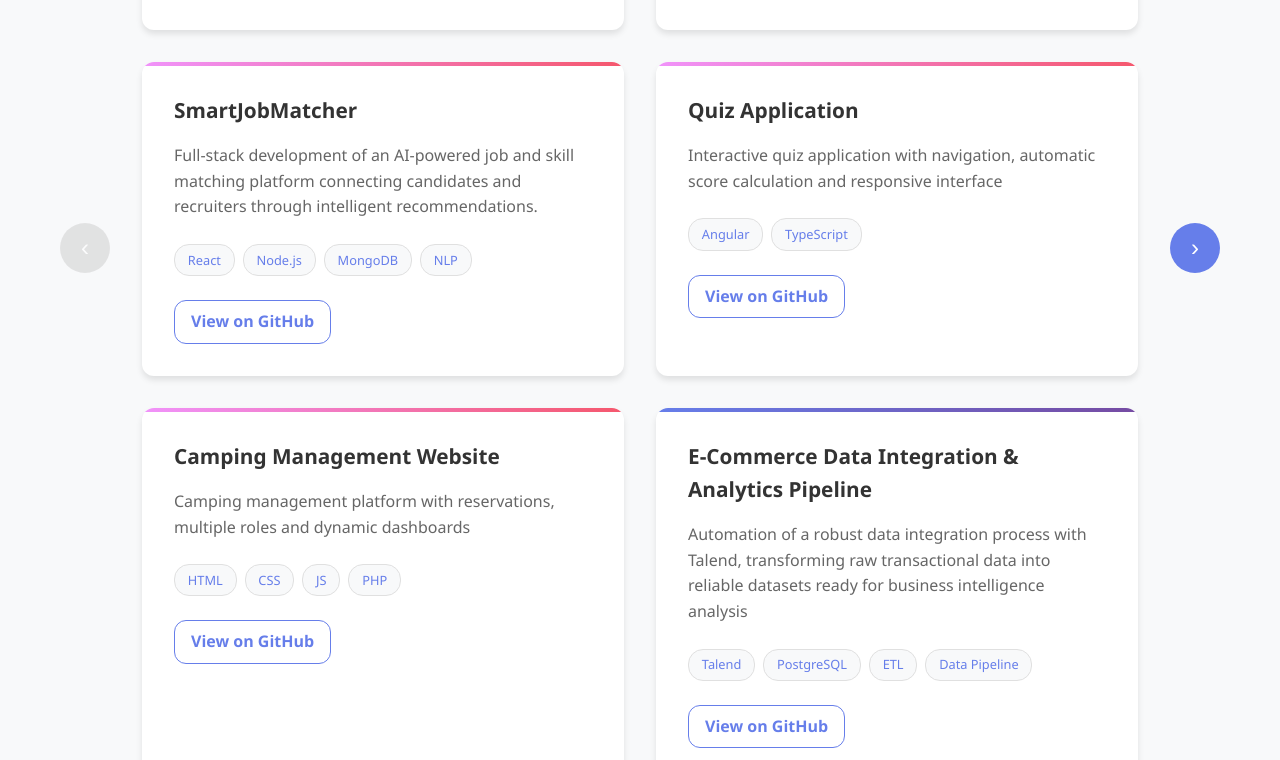
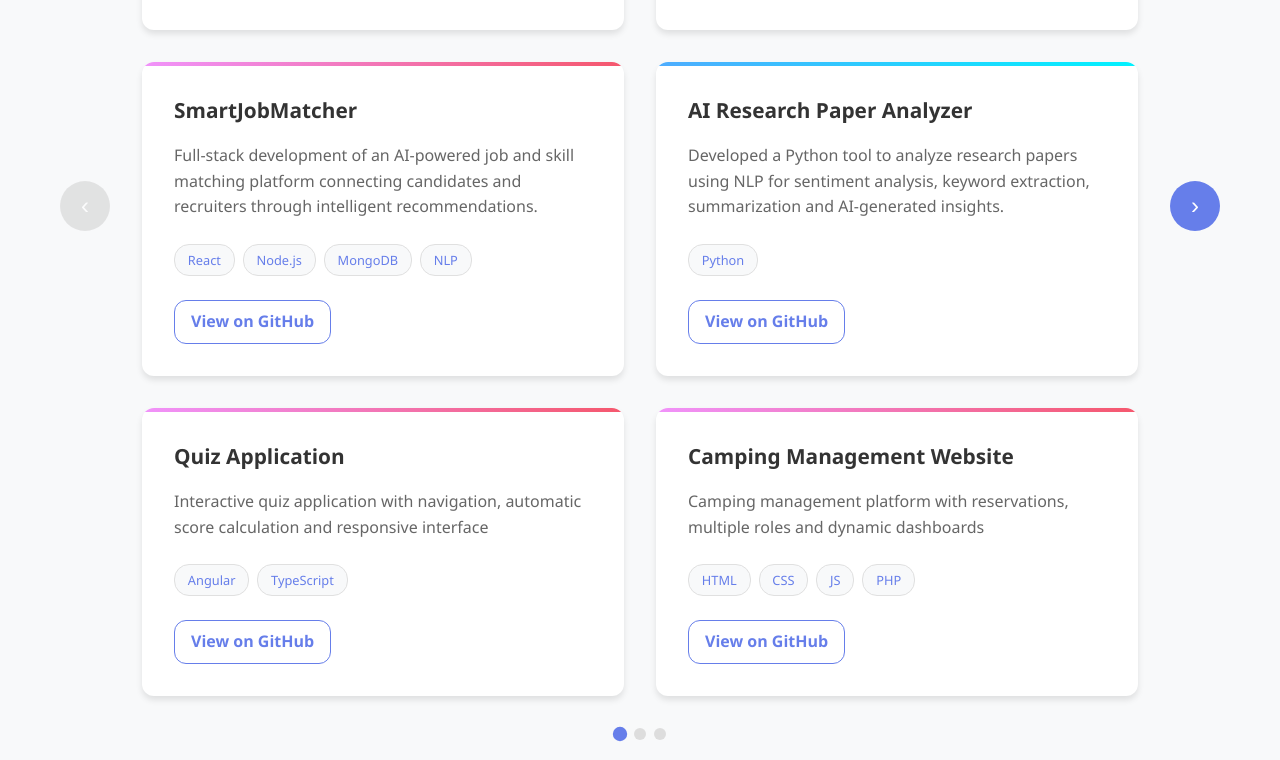
Before and after one commit to WejdenTrabelsi/Wejden-Portfolio, a React (Create React App) app: page / in a window 1280 px wide. Shown: the part 3890-4650 px from the top of the page. Built offline with nearby package versions, Linux system fonts and the light colour scheme.

Commit message:
added the AI Research Paper Analyzer project

```diff
--- a/src/components/Projects.js
+++ b/src/components/Projects.js
@@ -22,6 +22,12 @@
       tech: ["React", "Node.js", "MongoDB", "NLP"],
       github: "https://github.com/WejdenTrabelsi/SmartJobMatcher.git",
       category: "web"
+    },{
+      title: "AI Research Paper Analyzer",
+      description: "Developed a Python tool to analyze research papers using NLP for sentiment analysis, keyword extraction, summarization and AI-generated insights.",
+      tech: ["Python"],
+      github: "https://github.com/WejdenTrabelsi/AI-Research-Paper-Analyzer.git",
+      category: "ai"
     },
     {
       title: "Quiz Application",
```
